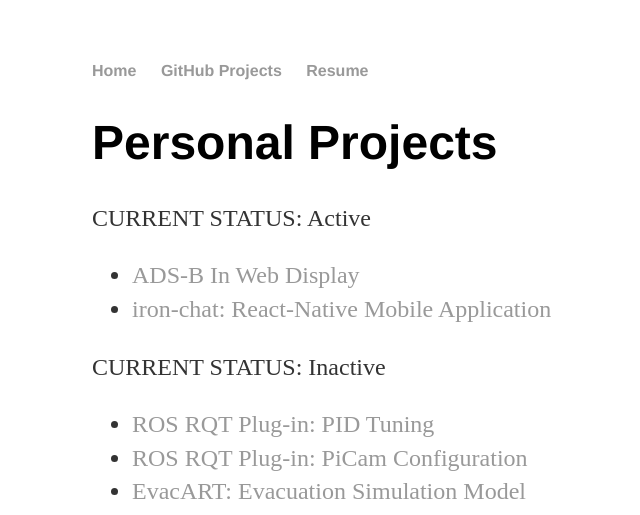
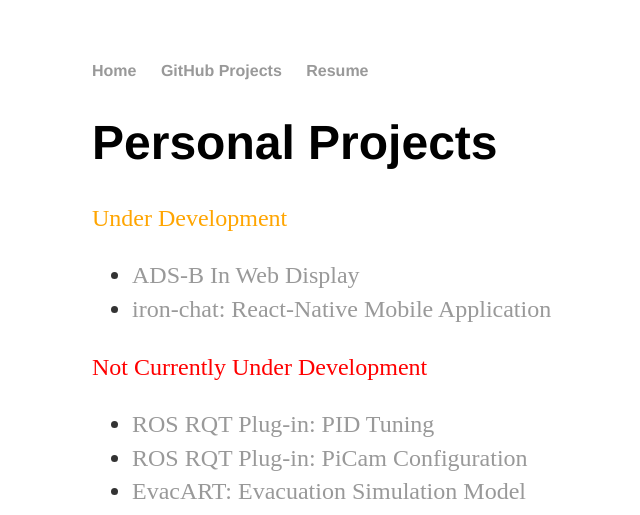
Before and after one commit to Krishan7601/krishan7601.github.io, a Jekyll site: the page built from projects/index.html, in a window 1280 px wide. Shown: the top 515 px of the page, without its empty margins (100-740 px from the left). Built offline with Jekyll 4.4.1, drawn with Linux system fonts in a browser that asks for light colours.

Commit message:
modify project status colours

```diff
--- a/css/main.css
+++ b/css/main.css
@@ -11,6 +11,18 @@
 h3 { font-size: 2.3em; }
 h4 { font-size: 1.9em; }
 
+p.project-active {
+	color:orange;
+}
+
+p.project-inactive {
+	color:red
+}
+
+p.project-complete {
+	color:green;
+}
+
 nav ul, footer ul { font-size: 1em; font-family: 'Helvetica', 'Arial', 'Sans-Serif'; padding: 0px; list-style: none; font-weight: bold; }
 nav ul li, footer ul li { display: inline; margin-right: 20px; }
 
--- a/projects/index.html
+++ b/projects/index.html
@@ -5,16 +5,19 @@
 
 <div class="projects">
 	<h1>Personal Projects</h1>
-	<p>CURRENT STATUS: Active</p>
+	<p class="project-active">Under Development</p>
 	<ul>
 		<li><a href="https://github.com/Krishan7601/adsb-in">ADS-B In Web Display</a></li>
 		<li><a href="https://github.com/Krishan7601/iron-chat">iron-chat: React-Native Mobile Application</a></li>
 	</ul>
-	<p>CURRENT STATUS: Inactive</p>
+	<p class="project-inactive">Not Currently Under Development</p>
 	<ul>
 		<li><a href="https://github.com/Krishan7601/rqt_pid">ROS RQT Plug-in: PID Tuning</a></li>
 		<li><a href="https://github.com/Krishan7601/rqt_camconfig">ROS RQT Plug-in: PiCam Configuration</a></li>
 		<li><a href="https://github.com/Krishan7601/EvacART">EvacART: Evacuation Simulation Model</a></li>
+	</ul>
+	<p class="project-complete">Complete</p>
+	<ul>
 		<li><a href="https://github.com/Krishan7601/ART_SE500">Eclipse Plug-In: Automated Requirement Traceability (ART)</a></li>
 		<iframe width="560" height="315" src="https://www.youtube.com/embed/CuQGnJGboiw?rel=0" frameborder="0" allow="autoplay; encrypted-media" allowfullscreen></iframe>
 	</ul>
```
